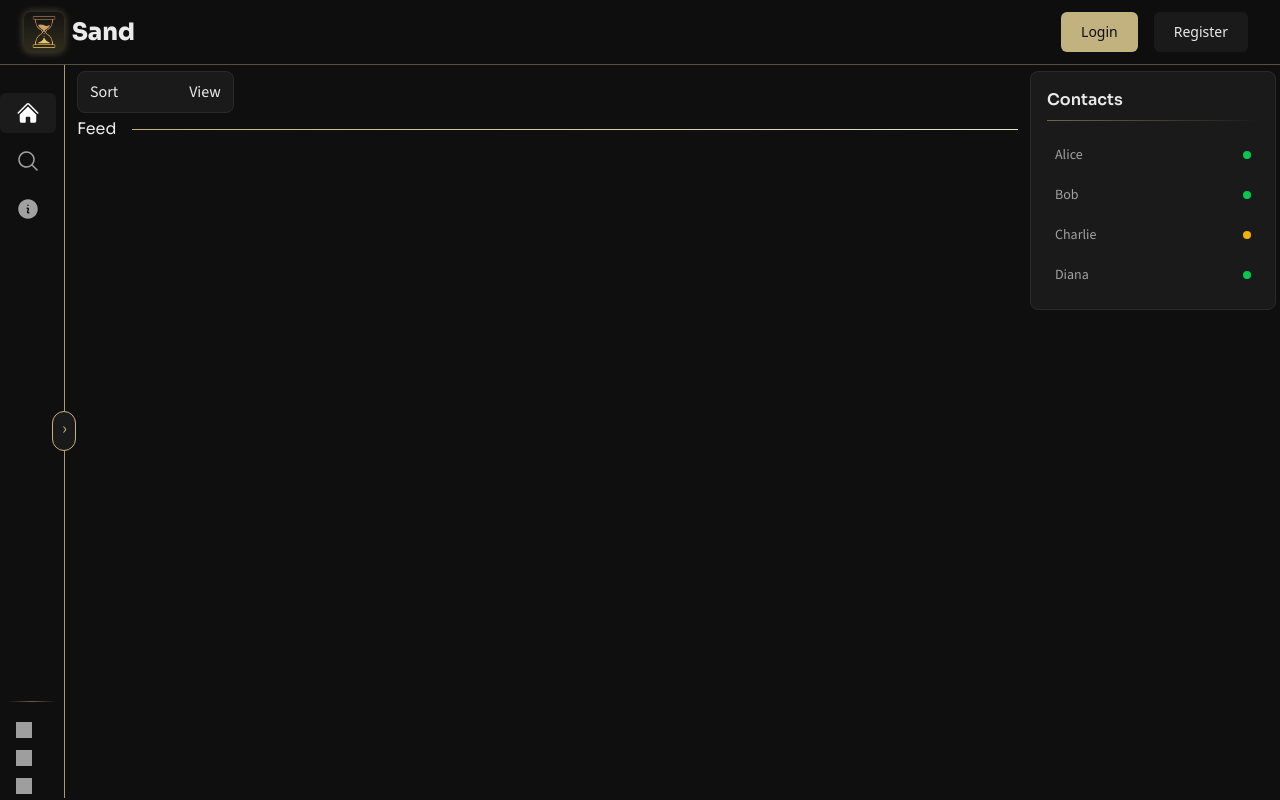
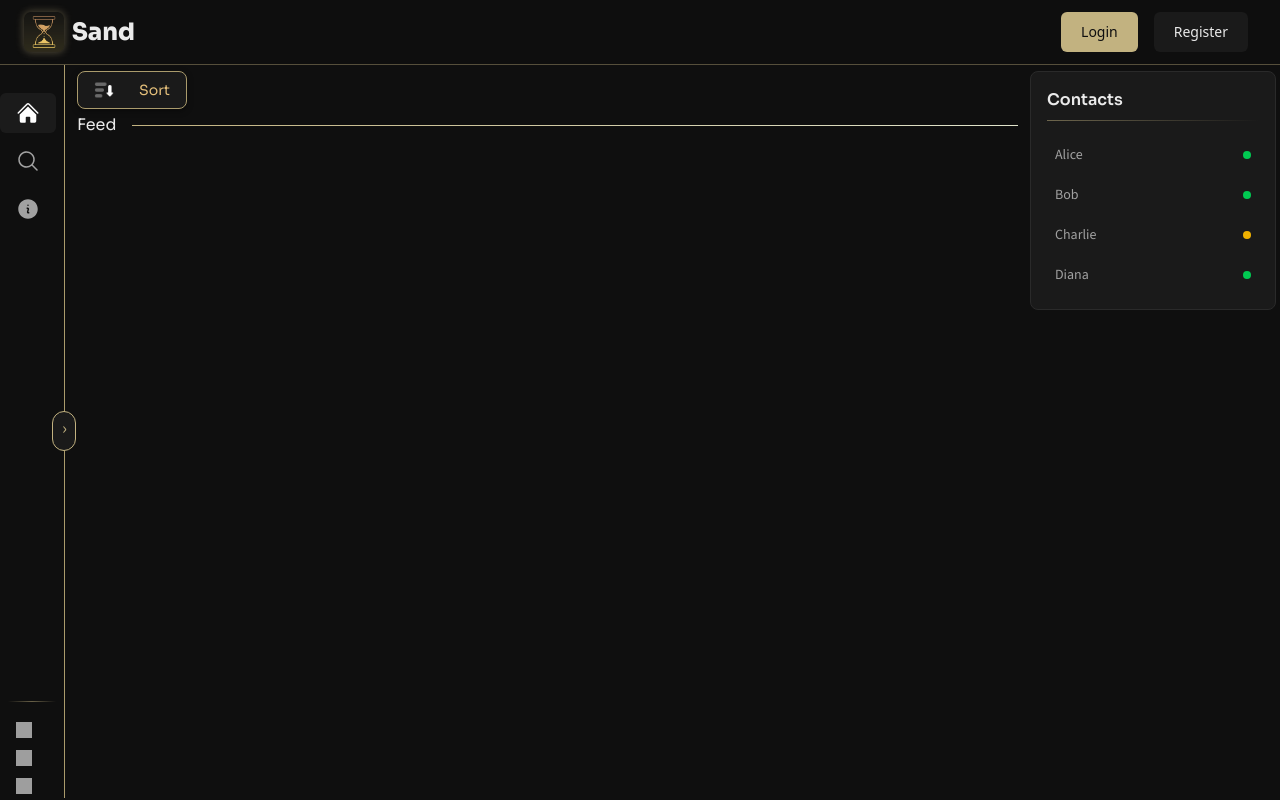
Before and after one commit to wal-z1/Sand, a React (Vite) app: page / in a window 1280 px wide. Built offline with nearby package versions, Linux system fonts and the light colour scheme; no server answers; grey boxes are pictures that could not be loaded.

Commit message:
Sort Ui Done

```diff
--- a/src/Comp/Pages/Home.jsx
+++ b/src/Comp/Pages/Home.jsx
@@ -3,28 +3,29 @@ import MainSection from "../Sections/MainSection";
 import LeftSide from "../Sections/LeftSide";
 import { UseViewContext } from "../../Context/ViewContext";
 import { motion } from "framer-motion";
+
 function Home() {
 	const { LeftIsHidden } = UseViewContext();
+
 	return (
 		<motion.div
-			className="font-source-sans sm:grid gap-3 text-[#EAEAEA] "
+			className="font-source-sans sm:grid gap-3 text-[#EAEAEA]"
 			initial={{ opacity: 0.97 }}
 			animate={{
 				opacity: 1,
-				// dynamically adjust grid columns based on sidebar state
+				// adjust grid columns based on sidebar state
 				gridTemplateColumns: LeftIsHidden
 					? "65px 3fr 250px"
 					: "250px 3fr 250px",
 			}}
-			// smooth animation for state changes
+			// smooth animation
 			transition={{ duration: 0.44, ease: "easeInOut" }}>
-			{/* left sidebar section */}
+			<LeftSide />
 
-			<LeftSide />
-			{/* main content area */}
 			<main>
 				<MainSection />
 			</main>
+
 			{/* right sidebar - hidden on mobile */}
 			<aside className="hidden sm:block">
 				<RightSide />
--- a/src/Comp/Sections/MainSection.jsx
+++ b/src/Comp/Sections/MainSection.jsx
@@ -2,10 +2,12 @@ import SortButtonsGroups from "../Ui/SortButtonsGroups";
 function MainSection() {
 	return (
 		<div className="mt-1.5">
-			<SortButtonsGroups />
-			<span class=" flex items-center">
-				<span class="shrink-0 pe-4 text-[#EAEAEA] font-sora">Feed</span>
-				<span class="h-[1px] flex-1 bg-gradient-to-l from-[#e1e4cc] to-[#C2B280]"></span>
+			<SortButtonsGroups //what to do with the value sekected
+				onSelect={(val) => console.log("Selected:", val)}
+			/>
+			<span className=" flex items-center">
+				<span className="shrink-0 pe-4 text-[#EAEAEA] font-sora">Feed</span>
+				<span className="h-[1px] flex-1 bg-gradient-to-l from-[#e1e4cc] to-[#C2B280]"></span>
 			</span>
 		</div>
 	);
--- a/src/Comp/Ui/SortButtonsGroups.jsx
+++ b/src/Comp/Ui/SortButtonsGroups.jsx
@@ -1,8 +1,52 @@
-function SortButtonsGroups() {
+import { useState } from "react";
+
+function SortButtonsGroups({ onSelect }) {
+	const [open, setOpen] = useState(false);
+
+	//  reusable styles
+	const wrapperStyle =
+		"flex items-center justify-between mb-1 bg-[#1A1A1A] border border-[#aa9b6c] rounded-lg px-4 py-2 w-[110px] cursor-pointer shadow-[0_2px_6px_rgba(0,0,0,0.4)] hover:bg-[#2A2A2A] transition";
+
+	const menuStyle =
+		"absolute left-0 w-40 rounded-xl border border-[#aa9b6c] bg-[#0f0f0f] shadow-lg overflow-hidden z-10";
+
+	const itemStyle =
+		"block w-full text-left px-4 py-2 text-sm text-[#E5C07B] hover:bg-[#1A1A1A] transition cursor-pointer";
+
+	const handleSelect = (value) => {
+		setOpen(false); // close the pop up render boolean
+		if (onSelect) onSelect(value); // pass the value tot the outside function todo whetever with
+	};
+
 	return (
-		<div className="flex justify-between bg-[#1A1A1A] border border-[#2A2A2A] rounded-lg px-3 py-2 w-2/12 mb-1">
-			<div>Sort</div>
-			<div>View</div>
+		<div className="relative inline-block text-left">
+			{/* close from anywhere on click */}
+			{open && (
+				<button onClick={() => setOpen(false)} className="fixed inset-0 z-10" />
+			)}
+
+			<div onClick={() => setOpen((prev) => !prev)} className={wrapperStyle}>
+				<img
+					src="/uiicons/sortwhite.png"
+					className="object-contain h-5 w-5"
+					alt="sort"
+				/>
+				<span className="font-sora text-sm text-[#E5C07B]">Sort</span>
+			</div>
+			{/* Dropdown */}
+			{open && (
+				<div className={menuStyle}>
+					<button onClick={() => handleSelect("new")} className={itemStyle}>
+						New
+					</button>
+					<button onClick={() => handleSelect("top")} className={itemStyle}>
+						Top
+					</button>
+					<button onClick={() => handleSelect("old")} className={itemStyle}>
+						Old
+					</button>
+				</div>
+			)}
 		</div>
 	);
 }
```
Also changed, not shown: public/uiicons/sortwhite.png (added).
